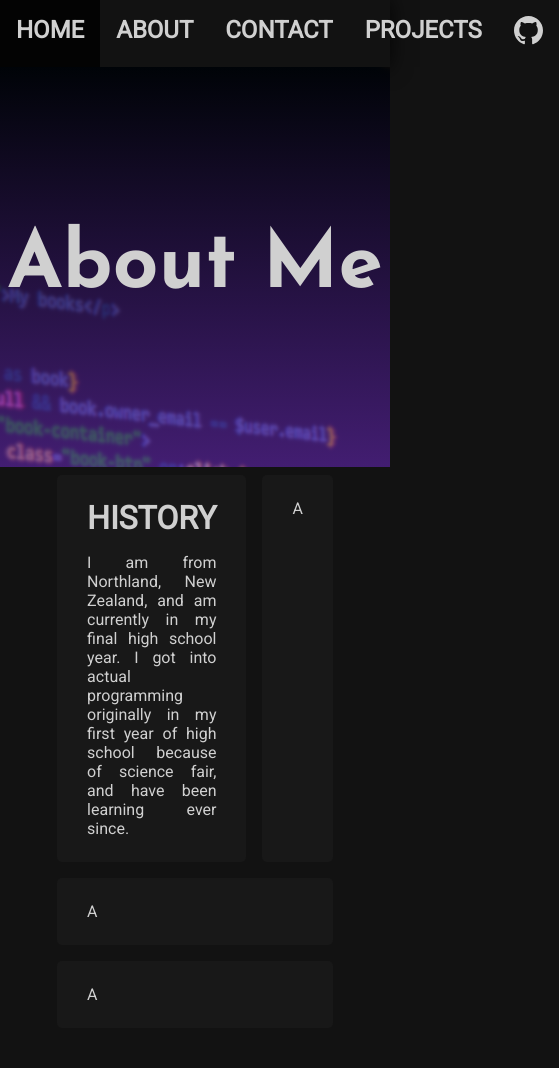
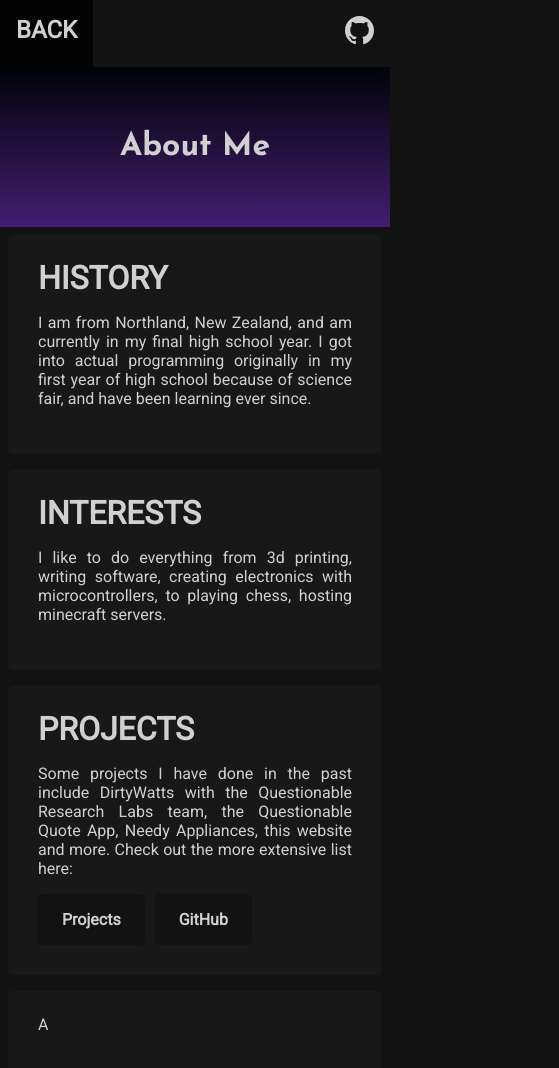
Before and after one commit to InvalidSE/InvalidSE-Web, a SvelteKit app: page /about in a window 390 px wide. Shown: the top 1068 px of the page, 559 px wide, since content can reach past the window. Built offline with nearby package versions, Linux system fonts and the light colour scheme.

Commit message:
Responsive + Content

```diff
--- a/src/lib/components/navbar.svelte
+++ b/src/lib/components/navbar.svelte
@@ -3,14 +3,17 @@
 </script>
 
 <div id="navbar">
-    <a class="nav-item" href="/" id="home">HOME</a>
-    <a class="nav-item" href="/about" id="about">ABOUT</a>
-    <a class="nav-item" href="/contact" id="contact">CONTACT</a>
-    <a class="nav-item" href="/projects" id="projects">PROJECTS</a>
+
+    <a class="nav-item mobile-show" href="/" id="home">BACK</a>
+
+    <a class="nav-item mobile-hide" href="/" id="home">HOME</a>
+    <a class="nav-item mobile-hide" href="/about" id="about">ABOUT</a>
+    <a class="nav-item mobile-hide" href="/contact" id="contact">CONTACT</a>
+    <a class="nav-item mobile-hide" href="/projects" id="projects">PROJECTS</a>
 
     <div class="spacer"/> <!-- Spacer -->
 
-    <a class="nav-item" href="https://github.com/InvalidSE/" id="github"><img class='nav-image' src='/github.svg' alt="github" /></a>
+    <a class="nav-item" href="https://github.com/InvalidSE/" id="github" target="_blank"><img class='nav-image' src='/github.svg' alt="github" /></a>
     <!-- <a class="nav-item" href="https://discord.gg/ashdkaskjdhaskjdh" id="discord">DISCORD</a> -->
 </div>
 
@@ -56,4 +59,17 @@
         width: 0;
     }
 
+    .mobile-show {
+        display: none;
+    }
+
+    // Media queries
+    @media screen and (max-width: 600px){
+        .mobile-hide{
+            display: none;
+        }
+        .mobile-show{
+            display: block;
+        }
+    }
 </style>
--- a/src/routes/+layout.svelte
+++ b/src/routes/+layout.svelte
@@ -1,6 +1,5 @@
 <script lang="ts">
-    import Navbar from '$lib/components/navbar.svelte';
-import '../lib/global.scss'
+    import '../lib/global.scss'
 </script>
 
 <slot />
--- a/src/routes/about/+page.svelte
+++ b/src/routes/about/+page.svelte
@@ -12,13 +12,24 @@
     </div>
     <div class="left-panel"></div>
     <div class="content">
+        <!-- <img src="https://ghchart.rshah.org/7b2cbb/InvalidSE" alt="InvalidSE's Github Commit History" />     -->
         <div class="about-boxes">
             <div class="history">
                 <h3>HISTORY</h3>
                 <p>I am from Northland, New Zealand, and am currently in my final high school year. I got into actual programming originally in my first year of high school because of science fair, and have been learning ever since.</p>
             </div>
-            <div class="interests"><p>A</p></div>
-            <div class="projects"><p>A</p></div>
+            <div class="interests">
+                <h3>INTERESTS</h3>
+                <p>I like to do everything from 3d printing, writing software, creating electronics with microcontrollers, to playing chess, hosting minecraft servers.</p>
+            </div>
+            <div class="projects">
+                <h3>PROJECTS</h3>
+                <p>Some projects I have done in the past include DirtyWatts with the Questionable Research Labs team, the Questionable Quote App, Needy Appliances, this website and more. Check out the more extensive list here: </p>
+                <div class="buttons-box">
+                    <div class="projects-link"><a href="/projects">Projects</a></div>
+                    <div class="projects-link"><a href="https://github.com/InvalidSE" target="_blank">GitHub</a></div>
+                </div>
+            </div>
             <div class="technology"><p>A</p></div>
 
         </div>
@@ -65,7 +76,7 @@
     .about-boxes div {
         transition: 0.25s;
         margin: 8px;
-        padding: 8px 30px;
+        padding: 8px 30px 30px 30px;
         text-align: justify;
         background-color: #181818;
         // border: rgba(123, 44, 187, 0.541) solid 2px;
@@ -88,4 +99,74 @@
         grid-area: 3 / 1 / 4 / 3;
     }
 
+    .buttons-box {
+        display: flex;
+        justify-content: left;
+        padding: 0 !important;
+        margin: 0 !important;
+        gap: 10px;
+
+        .projects-link {
+            padding: 1em 1.5em;
+            border-radius: 5px;
+            font-weight: bolder;
+            margin: 0;
+            background-color: #121212;
+            transition: 0.25s;
+            cursor: pointer;
+
+            a {
+                text-decoration: none;
+            }
+
+            &:hover {
+                background-color: #2d2d2d;
+            }
+        }
+    }
+
+    // Media Queries
+    @media only screen and (max-width: 1200px) {
+        .grid-container {
+            grid-template-columns: 1fr 4fr 1fr;
+        }
+    }
+
+    @media only screen and (max-width: 1000px) {
+        .grid-container {
+            grid-template-columns: 1fr 8fr 1fr;
+        }
+    }
+
+    @media only screen and (max-width: 800px) {
+        .grid-container {
+            grid-template-columns: 0fr 1fr 0fr;
+        }
+    }
+
+    @media only screen and (max-width: 600px) {
+        h2 {
+            font-size: 2em;
+        }
+
+        .about-boxes{
+            grid-template-columns: repeat(1, 1fr);
+        }
+
+        .history{
+            grid-area: 1 / 1 / 1 / 2;
+        }
+
+        .interests{
+            grid-area: 2 / 1 / 2 / 2;
+        }
+
+        .projects{
+            grid-area: 3 / 1 / 3 / 2;
+        }
+
+        .technology{
+            grid-area: 4 / 1 / 4 / 2;
+        }
+    }
 </style>
```
